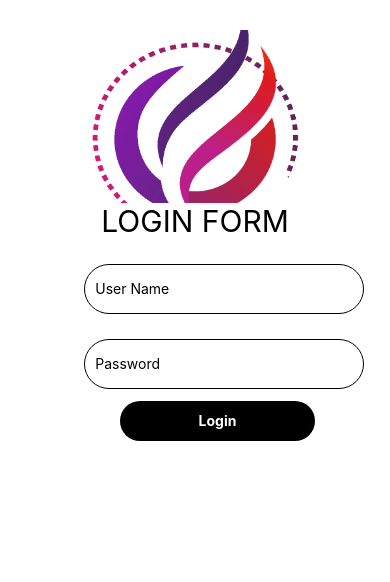
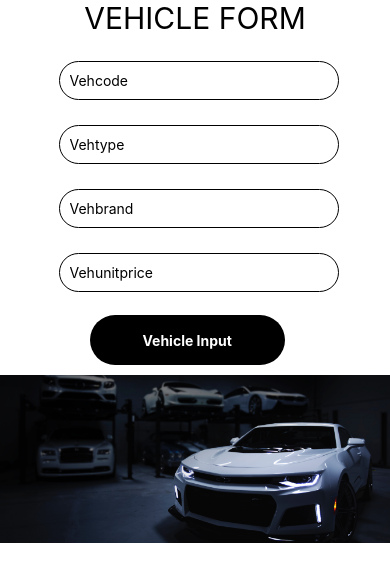
Before and after one commit to Mish880/Car-Sale-System-With-ReactNative, a React Native app: screen / in a window 390 px wide. Shown: the top 582 px of the page. Built offline with nearby package versions, Linux system fonts and the light colour scheme.

Commit message:
Update React Mobile

```diff
--- a/App.js
+++ b/App.js
@@ -11,9 +11,32 @@ import ImageUploadfrom from './screen/ImageUploadform/imageupload'
 const App = () => {
     return (
        <View>
-               <Loginform/>
+              <Vehicleform/>
        </View>
     );
 };
 
 export default App;
+
+
+
+/*import ImageUploadfrom from './screen/ImageUploadform/imageupload'
+import { createStackNavigator } from '@react-navigation/stack';
+
+
+
+
+import { NavigationContainer } from '@react-navigation/native';
+
+const Stack = createStackNavigator();
+
+export default function App() {
+  return (
+    <NavigationContainer>{<Stack.Navigator>
+        <Stack.Screen name="Signupform" component={Signupform} />
+        <Stack.Screen name="Loginform" component={Loginform} />
+        <Stack.Screen name="Customerform" component={Customerform} />
+        <Stack.Screen name="Vehicleform" component={Vehicleform} />
+      </Stack.Navigator>}</NavigationContainer>
+  );
+}*/
```
Also changed, not shown: package.json (line endings or trailing spaces), 1 other file (tests, documents, lock files or other folders).
